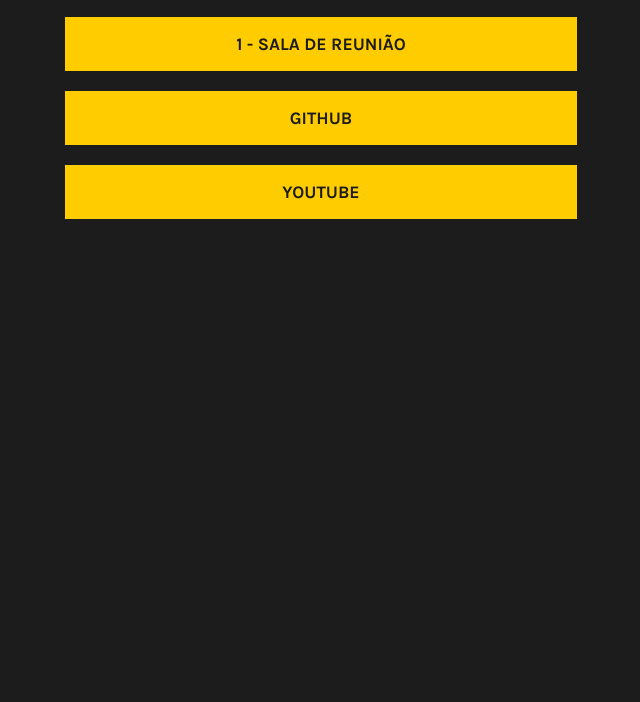
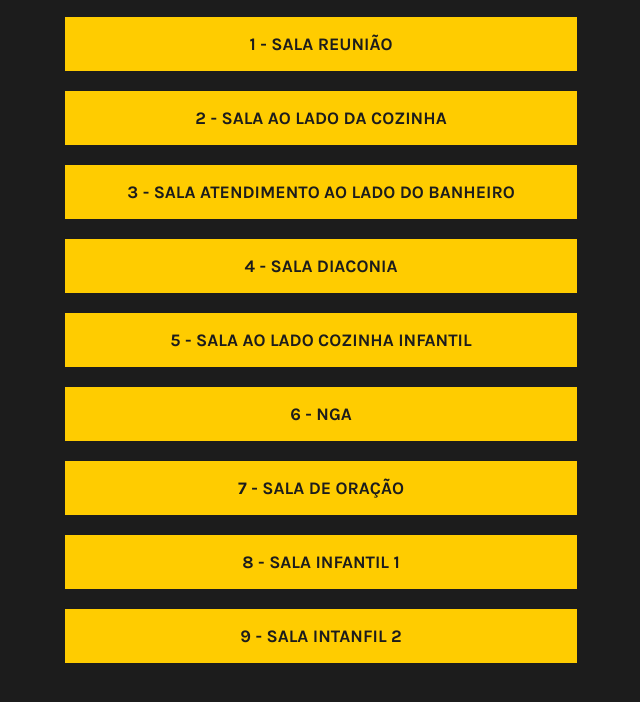
Before and after one commit to 3reis/agendamentodesalas, a plain HTML site: page index.html in a window 1280 px wide. Shown: the part 260-962 px from the top of the page, without its empty margins (319-959 px from the left). Before the commit the page ends 800 px from the top, so only its background shows below. Drawn offline with Linux system fonts and the light colour scheme.

Commit message:
Update index.html

```diff
--- a/index.html
+++ b/index.html
@@ -12,9 +12,15 @@
     <div class="link-tree">
         <img src="img/logo.jpeg" alt="Igreja Cristã Mundial">
         <h1>Agendamento de Salas</h1>
-        <a href="https://calendar.app.google/eQMM7f1b6kaocQvPA">1 - Sala de Reunião</a>
-        <a href="http://www.github.com" >github</a>
-        <a href="http://www.youtube.com" >youtube</a>
+        <a href="https://calendar.app.google/eQMM7f1b6kaocQvPA">1 - Sala reunião</a>
+        <a href="#">2 - Sala ao lado da cozinha</a>
+        <a href="#">3 - Sala atendimento ao lado do banheiro</a>
+        <a href="#">4 - Sala diaconia</a>
+        <a href="#">5 - Sala ao lado cozinha infantil</a>
+        <a href="#">6 - NGA</a>
+        <a href="#">7 - Sala de oração</a>
+        <a href="#">8 - Sala infantil 1</a>
+        <a href="#">9 - Sala intanfil 2</a>
     </div>
 </body>
 </html>
```
